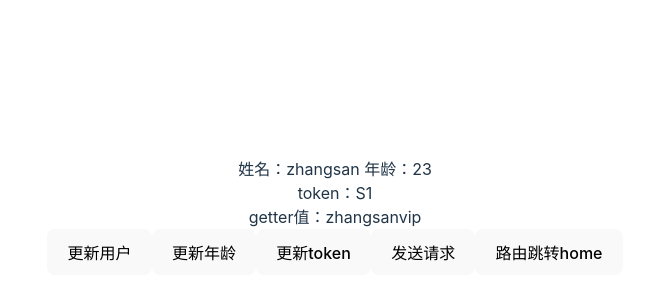
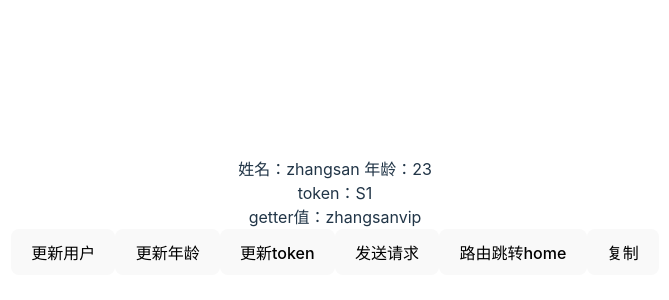
Before and after one commit to Roseses/vite-ts-vue3-template, a Vue app: page /login in a window 1280 px wide. Shown: the part 184-484 px from the top of the page, without its empty margins (305-974 px from the left). Built offline with nearby package versions, Linux system fonts and the light colour scheme.

Commit message:
feat: 增加vue-clipboard3

```diff
--- a/package.json
+++ b/package.json
@@ -26,6 +26,7 @@
     "pinia": "^2.1.6",
     "pinia-plugin-persistedstate": "^3.2.0",
     "vue": "^3.3.4",
+    "vue-clipboard3": "^2.0.0",
     "vue-router": "^4.2.4"
   },
   "devDependencies": {
--- /dev/null
+++ b/src/utils/clipboard.ts
@@ -0,0 +1,8 @@
+import useClipboard from 'vue-clipboard3';
+
+export const handleCopy = (text: string) => {
+  if (!text && text !== 0) return;
+  const { toClipboard } = useClipboard();
+
+  return toClipboard(text);
+};
--- a/src/views/login.vue
+++ b/src/views/login.vue
@@ -8,6 +8,7 @@
     <button @click="handleToken">更新token</button>
     <button @click="queryInfo">发送请求</button>
     <button @click="goRoute">路由跳转home</button>
+    <button @click="copy">复制</button>
   </div>
 </template>
 
@@ -16,6 +17,15 @@ import { storeToRefs } from 'pinia';
 import { useUserStore } from '@/store/module/user'; //路径别名，引入store
 import { getList } from '@/apis/user';
 import router from '@/router/index';
+import { handleCopy } from '@/utils/clipboard';
+
+const copy = async () => {
+  try {
+    await handleCopy('我来了');
+  } catch (e) {
+    /* empty */
+  }
+};
 
 const queryInfo = () => {
   getList({});
```
Also changed, not shown: 1 other file (tests, documents, lock files or other folders).
